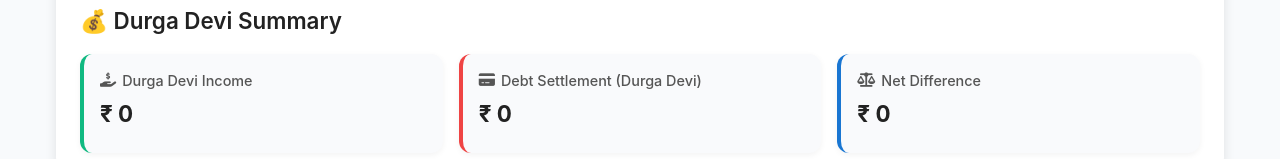
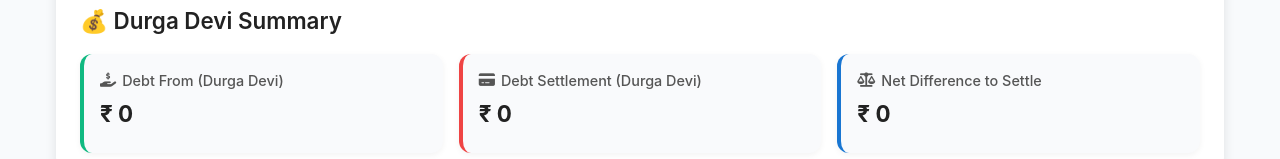
Before and after one commit to narenmec/expense-tracker, a plain HTML site: page dashboard.html in a window 1280 px wide. Shown: the part 412-571 px from the top of the page. Drawn offline with nearby package versions, Linux system fonts and the light colour scheme; no server answers.

Commit message:
Update dashboard.html

```diff
--- a/dashboard.html
+++ b/dashboard.html
@@ -730,7 +730,7 @@
 
   <div class="summary-cards">
     <div class="card income">
-      <div class="title"><i class="fas fa-hand-holding-usd"></i> Durga Devi Income</div>
+      <div class="title"><i class="fas fa-hand-holding-usd"></i> Debt From (Durga Devi)</div>
       <div id="durgaIncome" class="value">₹ 0</div>
       <div class="trend" id="durgaIncomeTrend"></div>
     </div>
@@ -742,7 +742,7 @@
     </div>
 
     <div class="card balance">
-	  <div class="title"><i class="fas fa-scale-balanced"></i> Net Difference</div>
+	  <div class="title"><i class="fas fa-scale-balanced"></i> Net Difference to Settle</div>
 	  <div class="value-trend">
 		<div id="durgaBalance" class="value">₹ 0</div>
 		<div class="trend" id="durgaBalanceTrend"></div>
```
